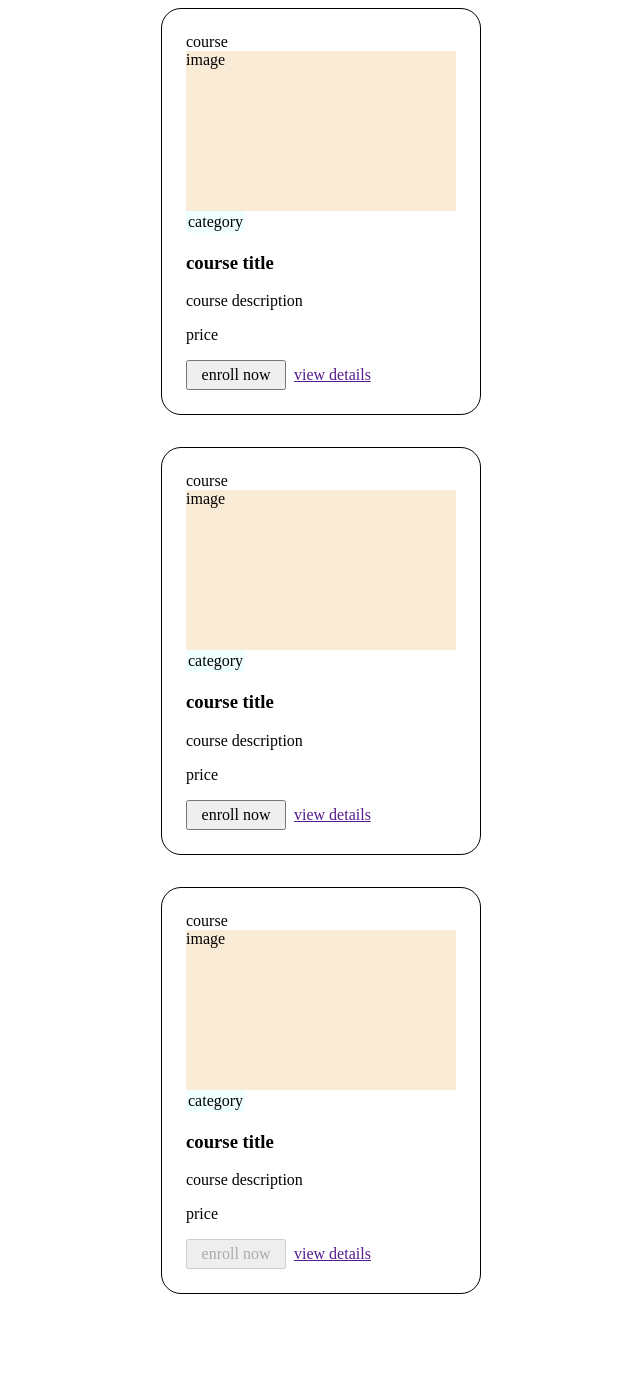
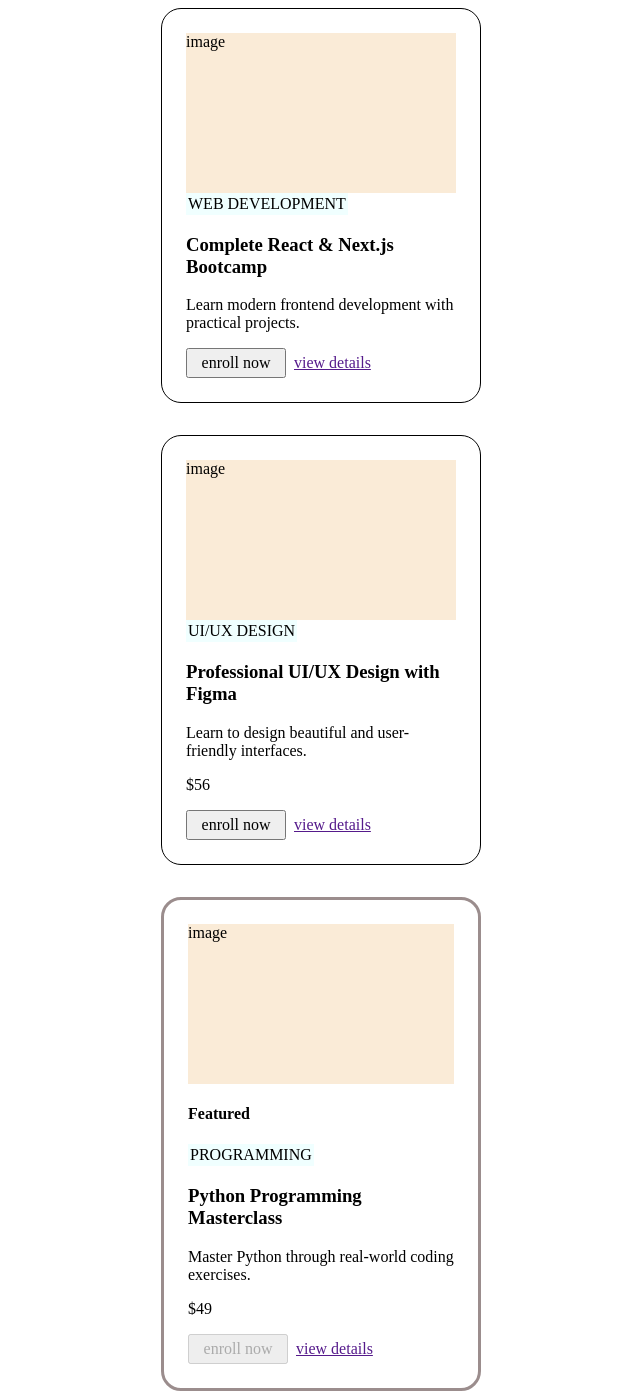
Before and after one commit to mohsinnazakat1/marias-training, a plain HTML site: page day-1-css/index.html in a window 1280 px wide. Shown: the whole page, without its empty margins (135-775 px from the left). Before the commit the page ends 1326 px from the top, so only its background shows below. Drawn offline with Linux system fonts and the light colour scheme.

Commit message:
Part D: featured modifier

```diff
--- a/day-1-css/index.html
+++ b/day-1-css/index.html
@@ -1,31 +1,32 @@
 <link rel="stylesheet" href="styles.css">
 <div class="page">
-  <div class="course-card">course
+  <div class="course-card">
     <div class="image">image</div>
-    <span class="category">category</span>
-    <h3>course title</h3>
-    <p>course description</p>
-    <p class="price">price</p>
+    <span class="category">WEB DEVELOPMENT</span>
+    <h3>Complete React & Next.js Bootcamp</h3>
+    <p>Learn modern frontend development with practical projects.</p>
+    <p class="$49"></p>
     <button class="enroll-button">enroll now</button>
     <a href="">view details</a>
 
   </div>
-  <div class="course-card">course
+  <div class="course-card">
     <div class="image">image</div>
-    <span class="category">category</span>
-    <h3>course title</h3>
-    <p>course description</p>
-    <p class="price">price</p>
+    <span class="category">UI/UX DESIGN</span>
+    <h3>Professional UI/UX Design with Figma</h3>
+    <p>Learn to design beautiful and user-friendly interfaces.</p>
+    <p class="price">$56</p>
     <button class="enroll-button">enroll now</button>
     <a href="">view details</a>
 
   </div>
-  <div class="course-card">course
+  <div class="course-card course-card--featured">
     <div class="image">image</div>
-    <span class="category">category</span>
-    <h3>course title</h3>
-    <p>course description</p>
-    <p class="price">price</p>
+    <h4>Featured</h4>
+    <span class="category">PROGRAMMING</span>
+    <h3>Python Programming Masterclass</h3>
+    <p>Master Python through real-world coding exercises.</p>
+    <p class="price">$49</p>
     <button disabled class="enroll-button">enroll now</button>
     <a href="">view details</a>
 
--- a/day-1-css/styles.css
+++ b/day-1-css/styles.css
@@ -29,7 +29,7 @@ textarea{
 .course-card{
   width: 320px;
   padding: 24px;
-  border: 1px solid;
+  border: 1px solid;;
   border-radius: 20px;
   background-color: white;
   margin-bottom: 32px;
@@ -61,3 +61,6 @@ span{
 .enroll-button:focus-visible,a:focus-visible{
   outline: 3px solid blue;
 }
+.course-card.course-card--featured {
+  border: 3px solid var(--brand-color);
+}
```
